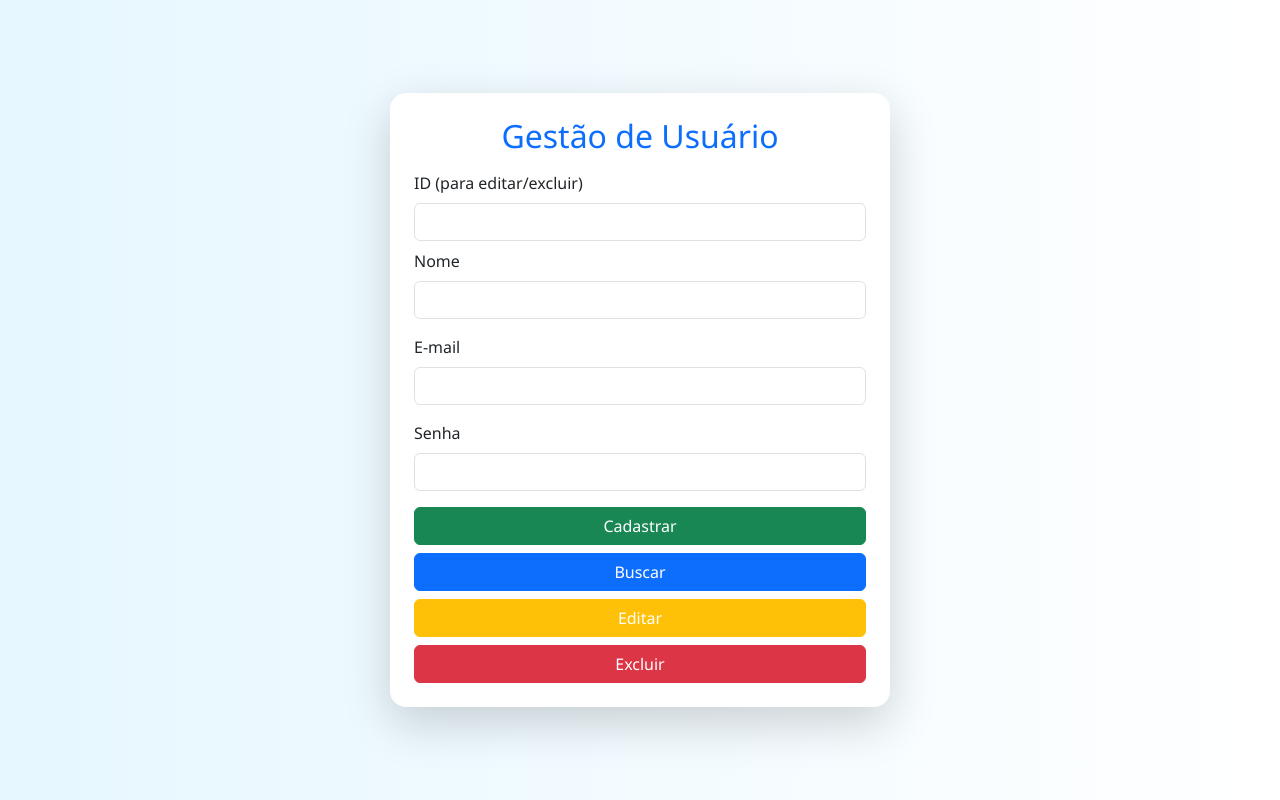
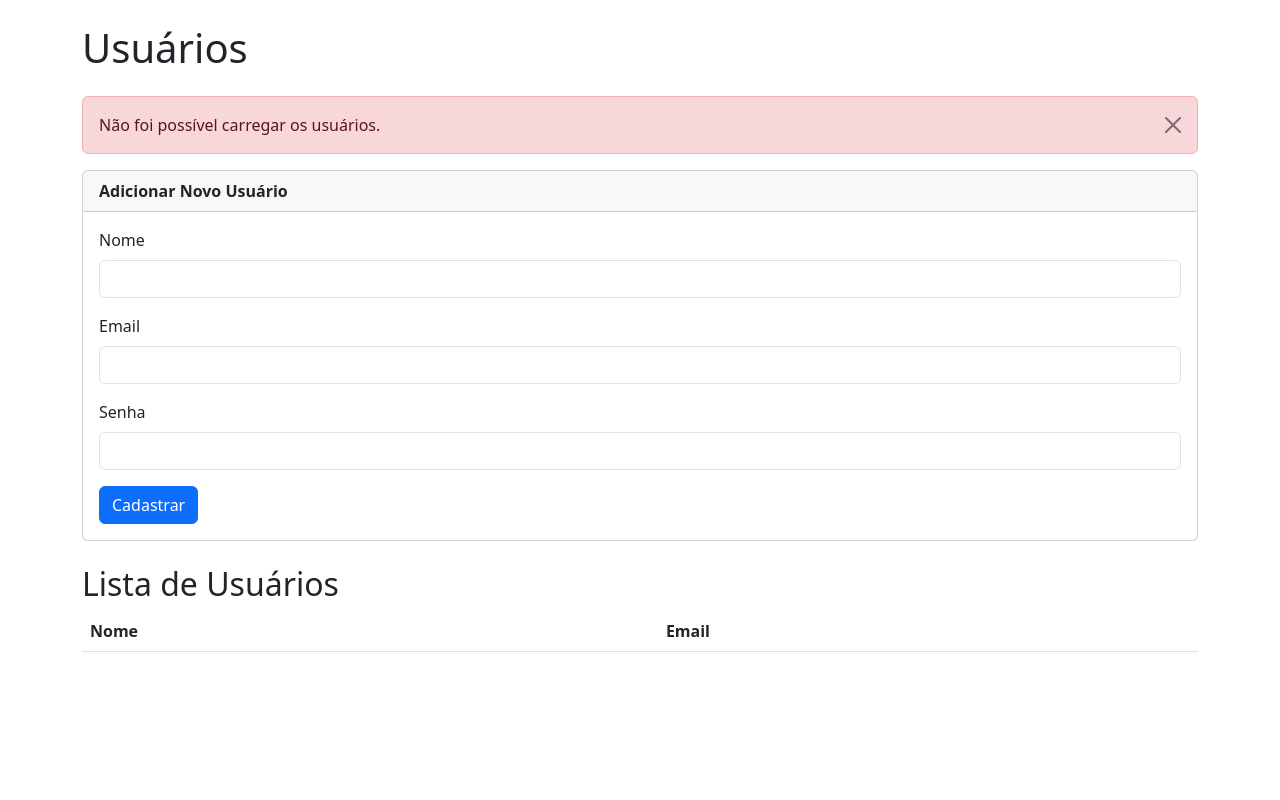
Before and after one commit to karython/api_sgu, a Flask app: template templates/index.html in a window 1280 px wide. Run offline with Flask 3, Linux system fonts and the light colour scheme; the template is opened without the code that fills it, so the values that code supplies are empty.

Commit message:
codigo fonte aula 04/06

```diff
--- a/api/__init__.py
+++ b/api/__init__.py
@@ -3,6 +3,7 @@
 from flask_migrate import Migrate
 from flask_marshmallow import Marshmallow
 from flask_restful import Api
+from flask_cors import CORS
 
 app = Flask(__name__)
 app.config.from_object("connection")
@@ -11,6 +12,9 @@
 ma = Marshmallow(app)
 migrate = Migrate(app, db)
 api = Api(app)
+CORS(app)
+
+
 
 # IMPORTA as models e views para o migrate ver
 from api.model import usuario_model
--- a/requirements.txt
+++ b/requirements.txt
@@ -9,3 +9,4 @@
 marshmallow==3.26.1
 flask-marshmallow==1.3.0
 marshmallow-sqlalchemy==1.4.1
+flask-cors==6.0.0
--- a/static/css/style.css
+++ /dev/null
@@ -1,15 +0,0 @@
-body {
-    background: linear-gradient(to right, #e6f7ff, #ffffff);
-    font-family: 'Segoe UI', Tahoma, Geneva, Verdana, sans-serif;
-}
-
-.card {
-    width: 100%;
-    max-width: 450px;
-    background-color: #ffffff;
-    border-radius: 16px;
-}
-
-h2 {
-    color: #007bff;
-}
--- a/static/js/script.js
+++ /dev/null
@@ -1,92 +0,0 @@
-const apiBase = "http://localhost:5000/usuario";
-const modal = new bootstrap.Modal(document.getElementById("modalResposta"));
-
-function mostrarMensagem(msg) {
-    document.getElementById("mensagemResposta").innerText = msg;
-    modal.show();
-}
-
-document.getElementById("formUsuario").addEventListener("submit", async (e) => {
-    e.preventDefault();
-    const nome = document.getElementById("nome").value;
-    const email = document.getElementById("email").value;
-    const senha = document.getElementById("senha").value;
-
-    const payload = { nome, email, senha };
-
-    try {
-        const response = await fetch(apiBase, {
-            method: "POST",
-            headers: { "Content-Type": "application/json" },
-            body: JSON.stringify(payload)
-        });
-
-        const data = await response.json();
-        mostrarMensagem(data.message || "Usuário cadastrado com sucesso!");
-        if (response.ok) document.getElementById("formUsuario").reset();
-    } catch {
-        mostrarMensagem("Erro ao cadastrar.");
-    }
-});
-
-async function buscarUsuario() {
-    const id = document.getElementById("id_usuario").value;
-    if (!id) return mostrarMensagem("Informe um ID para buscar.");
-
-    try {
-        const response = await fetch(`${apiBase}/${id}`);
-        const data = await response.json();
-
-        if (response.ok) {
-            document.getElementById("nome").value = data.nome;
-            document.getElementById("email").value = data.email;
-            mostrarMensagem("Usuário encontrado.");
-        } else {
-            mostrarMensagem(data.message || "Usuário não encontrado.");
-        }
-    } catch {
-        mostrarMensagem("Erro ao buscar usuário.");
-    }
-}
-
-async function editarUsuario() {
-    const id = document.getElementById("id_usuario").value;
-    if (!id) return mostrarMensagem("Informe um ID para editar.");
-
-    const nome = document.getElementById("nome").value;
-    const email = document.getElementById("email").value;
-    const senha = document.getElementById("senha").value;
-
-    const payload = { nome, email, senha };
-
-    try {
-        const response = await fetch(`${apiBase}/${id}`, {
-            method: "PUT",
-            headers: { "Content-Type": "application/json" },
-            body: JSON.stringify(payload)
-        });
-
-        const data = await response.json();
-        mostrarMensagem(data.message || "Usuário atualizado.");
-    } catch {
-        mostrarMensagem("Erro ao editar usuário.");
-    }
-}
-
-async function excluirUsuario() {
-    const id = document.getElementById("id_usuario").value;
-    if (!id) return mostrarMensagem("Informe um ID para excluir.");
-
-    try {
-        const response = await fetch(`${apiBase}/${id}`, {
-            method: "DELETE"
-        });
-
-        const data = await response.json();
-        mostrarMensagem(data.message || "Usuário excluído.");
-
-        if (response.ok) document.getElementById("formUsuario").reset();
-    } catch {
-        mostrarMensagem("Erro ao excluir usuário.");
-    }
-}
--- a/templates/index.html
+++ b/templates/index.html
@@ -1,57 +1,134 @@
 <!DOCTYPE html>
 <html lang="pt-BR">
 <head>
-  <meta charset="UTF-8">
-  <title>Gestão de Usuários</title>
-  <meta name="viewport" content="width=device-width, initial-scale=1">
-  <link href="https://cdn.jsdelivr.net/npm/bootstrap@5.3.2/dist/css/bootstrap.min.css" rel="stylesheet">
-  <link rel="stylesheet" href="style.css">
+    <meta charset="UTF-8" />
+    <meta name="viewport" content="width=device-width, initial-scale=1" />
+    <title>Cadastro e Lista de Usuários</title>
+    <link href="https://cdn.jsdelivr.net/npm/bootstrap@5.3.0/dist/css/bootstrap.min.css" rel="stylesheet" />
 </head>
 <body>
-  <div class="container d-flex justify-content-center align-items-center min-vh-100">
-    <div class="card p-4 shadow-lg border-0 rounded-4 w-100" style="max-width: 500px;">
-      <h2 class="text-center text-primary mb-3">Gestão de Usuário</h2>
+<div class="container py-4">
+    <h1 class="mb-4">Usuários</h1>
+
+    <div id="alert-container"></div>
+
+    <div class="card mb-4">
+        <div class="card-header">
+            <strong>Adicionar Novo Usuário</strong>
+        </div>
+        <div class="card-body">
             <form id="formUsuario">
-        <div class="mb-2">
-          <label for="id_usuario" class="form-label">ID (para editar/excluir)</label>
-          <input type="number" class="form-control" id="id_usuario" name="id_usuario">
+                <div class="mb-3">
+                    <label for="nome" class="form-label">Nome</label>
+                    <input type="text" class="form-control" id="nome" required />
                 </div>
                 <div class="mb-3">
-          <label for="nome" class="form-label">Nome</label>
-          <input type="text" class="form-control" id="nome" name="nome" required>
-        </div>
-        <div class="mb-3">
-          <label for="email" class="form-label">E-mail</label>
-          <input type="email" class="form-control" id="email" name="email" required>
+                    <label for="email" class="form-label">Email</label>
+                    <input type="email" class="form-control" id="email" required />
                 </div>
                 <div class="mb-3">
                     <label for="senha" class="form-label">Senha</label>
-          <input type="password" class="form-control" id="senha" name="senha">
+                    <input type="password" class="form-control" id="senha" required />
                 </div>
-        <div class="d-grid gap-2">
-          <button type="submit" class="btn btn-success">Cadastrar</button>
-          <button type="button" class="btn btn-primary" onclick="buscarUsuario()">Buscar</button>
-          <button type="button" class="btn btn-warning text-white" onclick="editarUsuario()">Editar</button>
-          <button type="button" class="btn btn-danger" onclick="excluirUsuario()">Excluir</button>
-        </div>
+                <button type="submit" class="btn btn-primary">Cadastrar</button>
             </form>
         </div>
     </div>
 
-  <!-- Modal -->
-  <div class="modal fade" id="modalResposta" tabindex="-1">
-    <div class="modal-dialog modal-dialog-centered">
-      <div class="modal-content text-center">
-        <div class="modal-header bg-primary text-white">
-          <h5 class="modal-title">Resposta</h5>
-          <button type="button" class="btn-close btn-close-white" data-bs-dismiss="modal"></button>
-        </div>
-        <div class="modal-body" id="mensagemResposta"></div>
-      </div>
-    </div>
+    <h2>Lista de Usuários</h2>
+    <table class="table table-striped" id="tabelaUsuarios">
+        <thead>
+            <tr>
+
+                <th>Nome</th>
+                <th>Email</th>
+            </tr>
+        </thead>
+        <tbody>
+            <!-- Usuários serão inseridos aqui -->
+        </tbody>
+    </table>
 </div>
 
-  <script src="https://cdn.jsdelivr.net/npm/bootstrap@5.3.2/dist/js/bootstrap.bundle.min.js"></script>
-  <script src="script.js"></script>
+<script>
+    const API_URL = 'http://localhost:5000/usuario';  // Ajuste a porta se necessário
+
+    function mostrarAlerta(mensagem, tipo = 'success') {
+        const alertContainer = document.getElementById('alert-container');
+        alertContainer.innerHTML = `
+            <div class="alert alert-${tipo} alert-dismissible fade show" role="alert">
+                ${mensagem}
+                <button type="button" class="btn-close" data-bs-dismiss="alert" aria-label="Fechar"></button>
+            </div>
+        `;
+    }
+
+    async function carregarUsuarios() {
+        try {
+            const resposta = await fetch(API_URL);
+            if (!resposta.ok) {
+                mostrarAlerta('Não foi possível carregar os usuários.', 'danger');
+                return;
+            }
+            const usuarios = await resposta.json();
+            const tbody = document.querySelector('#tabelaUsuarios tbody');
+            tbody.innerHTML = '';
+            usuarios.forEach(u => {
+                const tr = document.createElement('tr');
+                tr.innerHTML = `
+
+                    <td>${u.nome}</td>
+                    <td>${u.email}</td>
+                `;
+                tbody.appendChild(tr);
+            });
+        } catch (error) {
+            mostrarAlerta('Erro ao conectar com a API.', 'danger');
+            console.error(error);
+        }
+    }
+
+    async function cadastrarUsuario(event) {
+        event.preventDefault();
+        const nome = document.getElementById('nome').value.trim();
+        const email = document.getElementById('email').value.trim();
+        const senha = document.getElementById('senha').value;
+
+        if (!nome || !email || !senha) {
+            mostrarAlerta('Preencha todos os campos.', 'warning');
+            return;
+        }
+
+        try {
+            const resposta = await fetch(API_URL, {
+                method: 'POST',
+                headers: {'Content-Type': 'application/json'},
+                body: JSON.stringify({nome, email, senha})
+            });
+
+            const dados = await resposta.json();
+
+            if (resposta.ok) {
+                mostrarAlerta('Usuário cadastrado com sucesso!');
+                document.getElementById('formUsuario').reset();
+                carregarUsuarios();
+            } else {
+                // Se a API retornar erros de validação ou mensagem
+                const mensagens = typeof dados === 'object' ? Object.values(dados).flat().join('<br>') : dados.message || 'Erro ao cadastrar.';
+                mostrarAlerta(mensagens, 'danger');
+            }
+        } catch (error) {
+            mostrarAlerta('Erro ao conectar com a API.', 'danger');
+            console.error(error);
+        }
+    }
+
+    document.getElementById('formUsuario').addEventListener('submit', cadastrarUsuario);
+
+    // Carregar usuários ao abrir a página
+    carregarUsuarios();
+</script>
+
+<script src="https://cdn.jsdelivr.net/npm/bootstrap@5.3.0/dist/js/bootstrap.bundle.min.js"></script>
 </body>
 </html>
```
Also changed, not shown: api/views/usuario_view.py (+16 -10 lines). Lines whose indentation alone changed are shown as unchanged.
